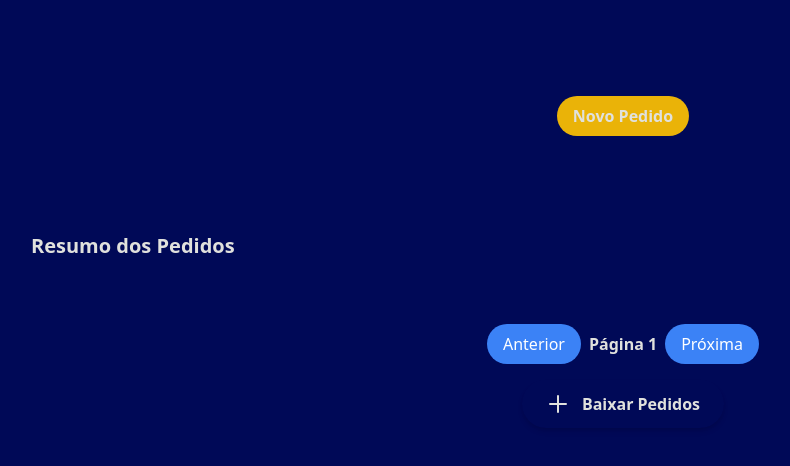
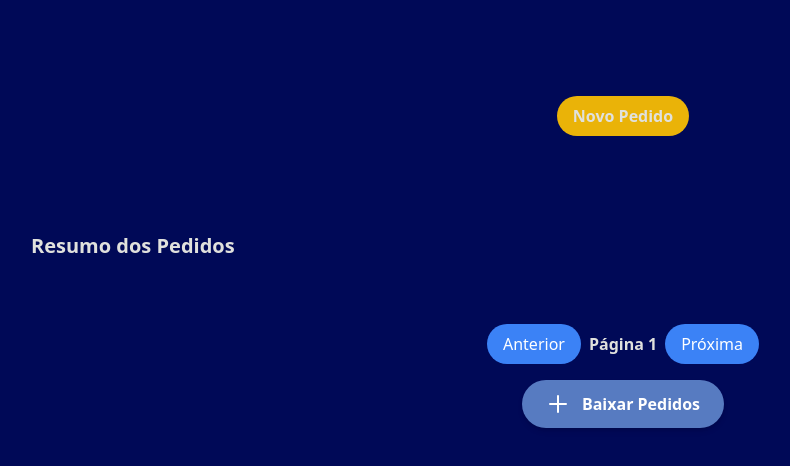
Before and after one commit to Asp3cTy/GerenciadorPedidos, a website: page public/index.html in a window 1280 px wide. Shown: the whole page, without its empty margins (17-807 px from the left). Drawn offline with nearby package versions, Linux system fonts and the light colour scheme; no server answers.

Commit message:
Update index.html

```diff
--- a/public/index.html
+++ b/public/index.html
@@ -140,7 +140,7 @@
     </div>
 
     <div class="flex items-center justify-center space-x-4 mt-4">
-        <button id="baixarPedidos" class="cursor-pointer bg-blue text-light px-6 py-3 rounded-full shadow-md hover:bg-tertiary transition duration-300 flex items-center space-x-3">
+        <button id="baixarPedidos" class="cursor-pointer bg-tertiary text-white px-6 py-3 rounded-full shadow-md hover:bg-blue-300 transition duration-300 flex items-center space-x-3">
             <svg xmlns="http://www.w3.org/2000/svg" class="h-6 w-6" fill="none" viewBox="0 0 24 24" stroke="currentColor" stroke-width="2">
                 <path stroke-linecap="round" stroke-linejoin="round" d="M12 4v16m8-8H4" />
             </svg>
```
